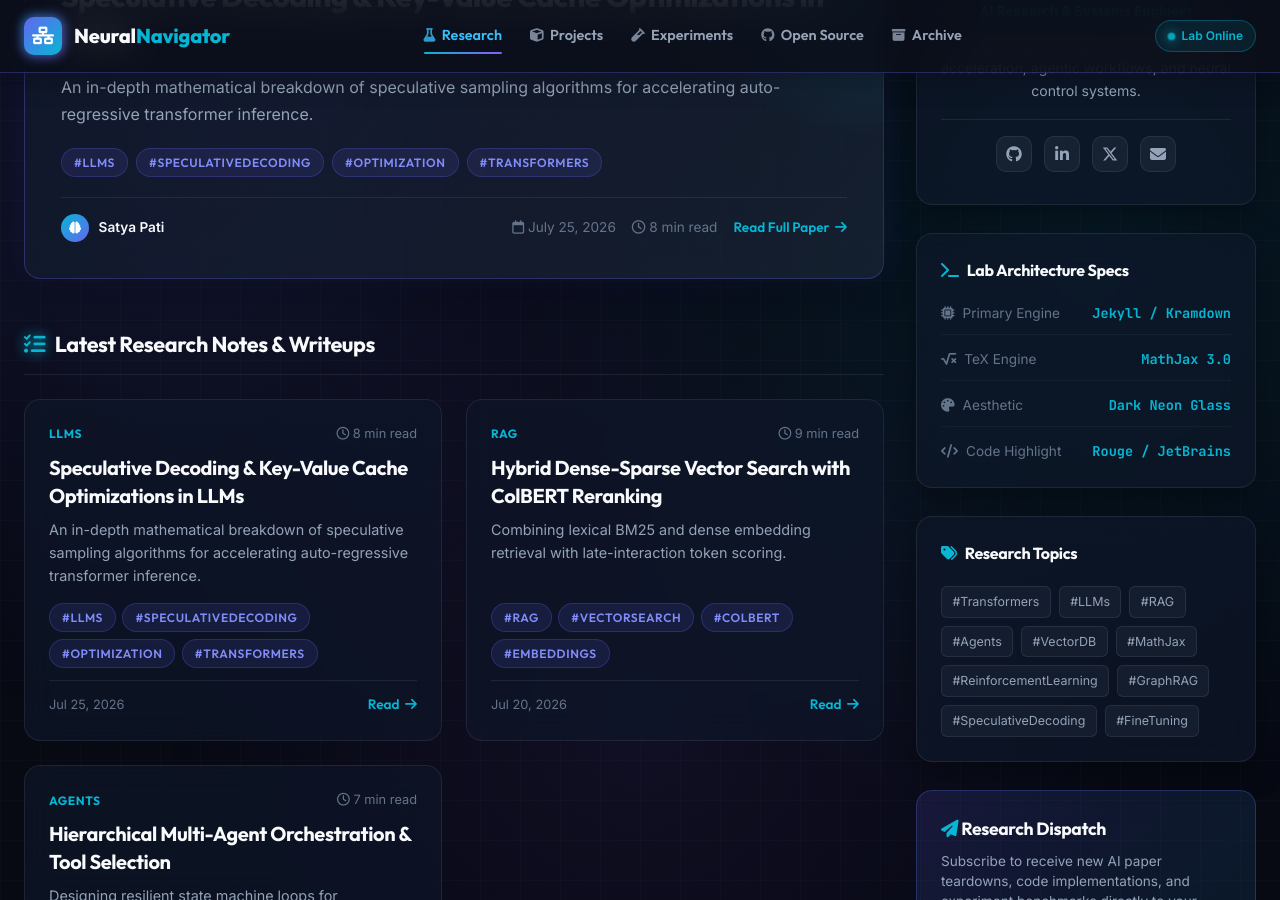
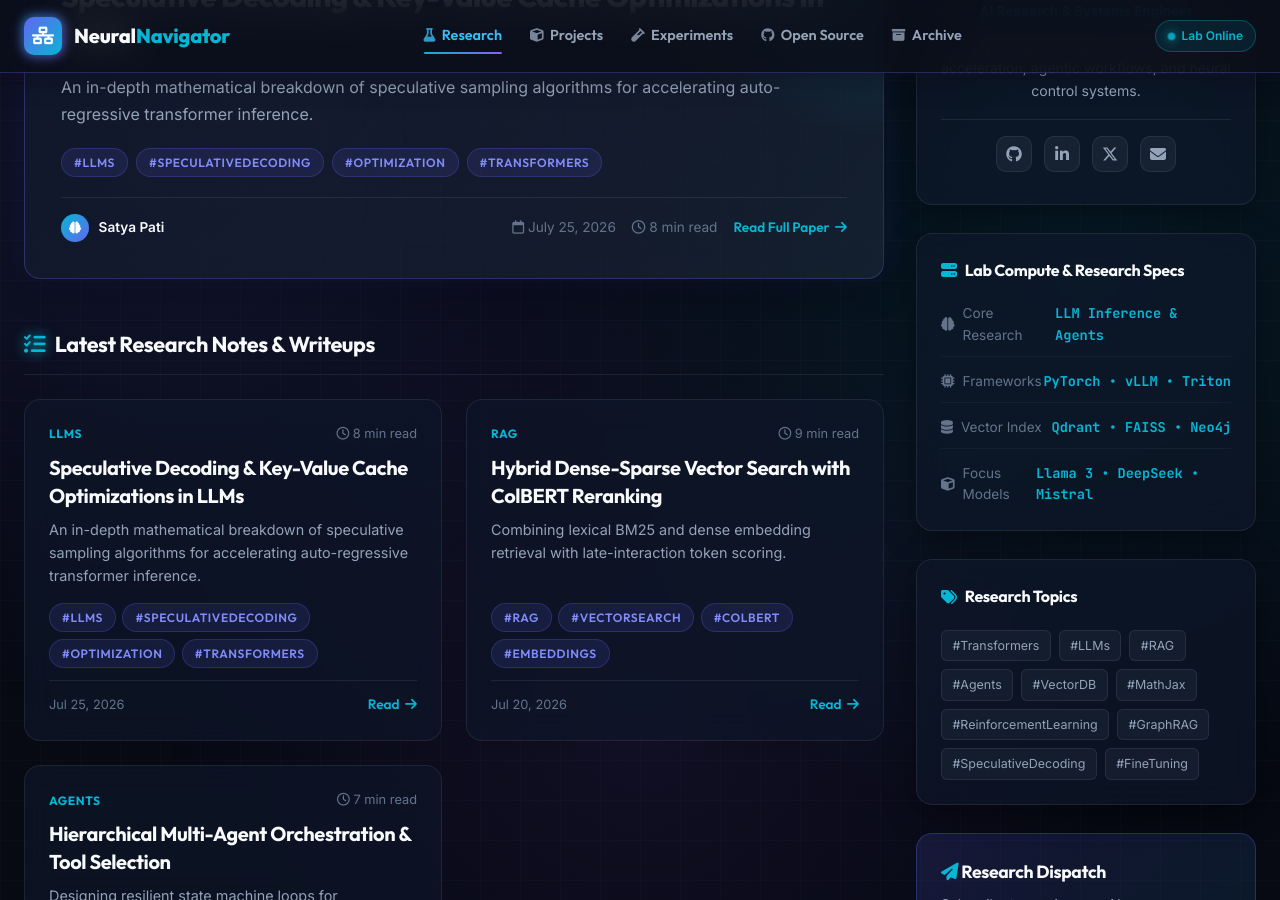
Before and after one commit to neural-navigator/neural-navigator.github.io, a Jekyll site: the page built from index.md, in a window 1280 px wide and 900 px high, scrolled down 987 px. Built offline with Jekyll 4.4.1, drawn with Linux system fonts in a browser that asks for light colours.

Commit message:
update: replace tech stack specs with AI research and lab compute specs

```diff
--- a/_includes/sidebar.html
+++ b/_includes/sidebar.html
@@ -37,29 +37,29 @@
 <div class="glass-panel widget-card">
 
     <h4 class="widget-title">
-        <i class="fa-solid fa-terminal"></i> Lab Architecture Specs
+        <i class="fa-solid fa-server"></i> Lab Compute & Research Specs
     </h4>
 
     <div class="spec-list">
 
         <div class="spec-item">
-            <span class="spec-label"><i class="fa-solid fa-microchip"></i> Primary Engine</span>
-            <span class="spec-val">Jekyll / Kramdown</span>
+            <span class="spec-label"><i class="fa-solid fa-brain"></i> Core Research</span>
+            <span class="spec-val">LLM Inference & Agents</span>
         </div>
 
         <div class="spec-item">
-            <span class="spec-label"><i class="fa-solid fa-square-root-variable"></i> TeX Engine</span>
-            <span class="spec-val">MathJax 3.0</span>
+            <span class="spec-label"><i class="fa-solid fa-microchip"></i> Frameworks</span>
+            <span class="spec-val">PyTorch • vLLM • Triton</span>
         </div>
 
         <div class="spec-item">
-            <span class="spec-label"><i class="fa-solid fa-palette"></i> Aesthetic</span>
-            <span class="spec-val">Dark Neon Glass</span>
+            <span class="spec-label"><i class="fa-solid fa-database"></i> Vector Index</span>
+            <span class="spec-val">Qdrant • FAISS • Neo4j</span>
         </div>
 
         <div class="spec-item">
-            <span class="spec-label"><i class="fa-solid fa-code"></i> Code Highlight</span>
-            <span class="spec-val">Rouge / JetBrains</span>
+            <span class="spec-label"><i class="fa-solid fa-cube"></i> Focus Models</span>
+            <span class="spec-val">Llama 3 • DeepSeek • Mistral</span>
         </div>
 
     </div>
```
